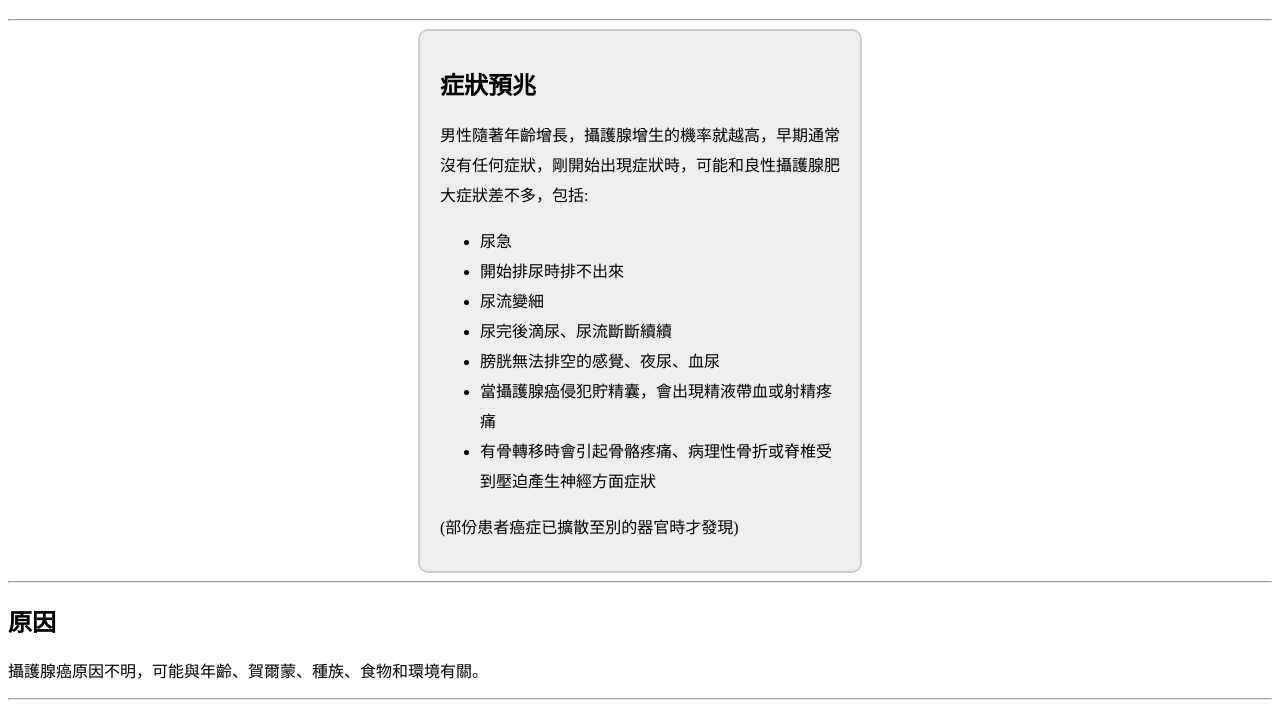
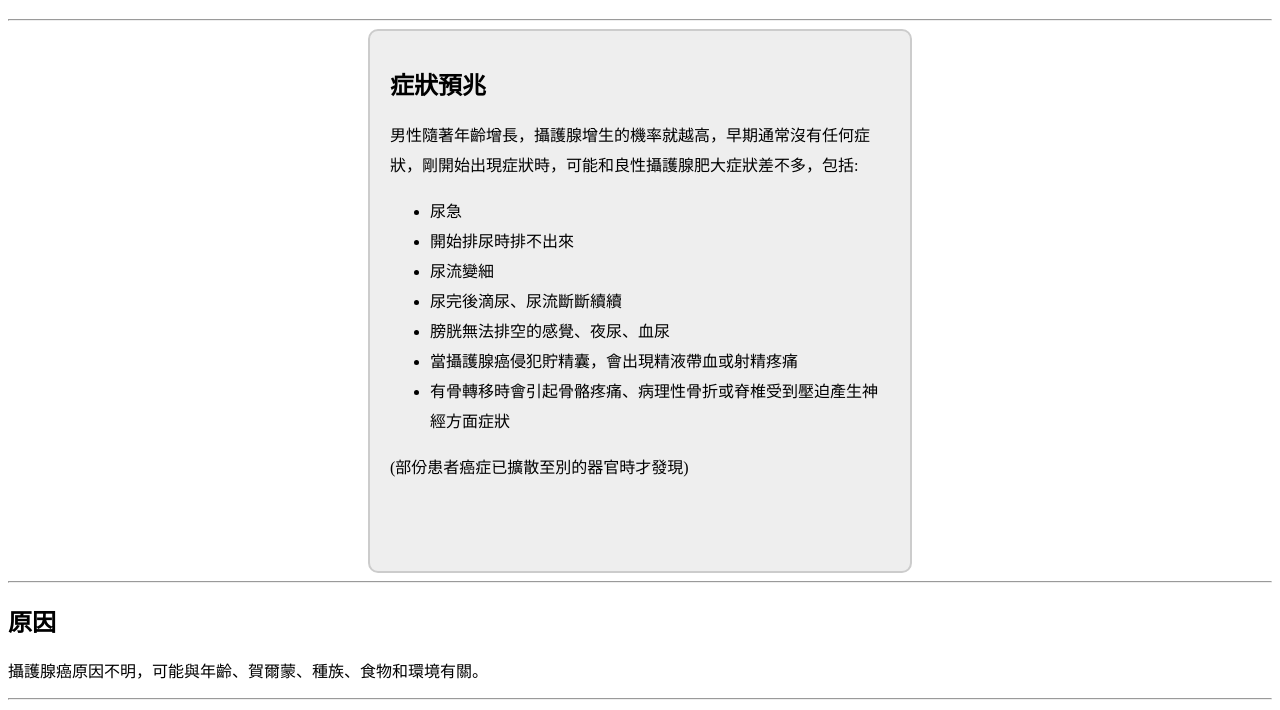
Before and after one commit to Lilian1016/Lilian.github.io, a plain HTML site: page cancer6.html in a window 1280 px wide. Shown: the part 90-800 px from the top of the page. Drawn offline with Linux system fonts and the light colour scheme.

Commit message:
Update cancer6.html

```diff
--- a/cancer6.html
+++ b/cancer6.html
@@ -7,7 +7,7 @@
     <hr>
     <h1 align="center">攝護腺癌</h1>
     <hr>
-<div style="border:2px #ccc solid;border-radius:10px;width:400px;height:500px;background-color:#eee;padding:20px;line-height:30px;margin: 0px auto;text-align=center">
+<div style="border:2px #ccc solid;border-radius:10px;width:500px;height:500px;background-color:#eee;padding:20px;line-height:30px;margin: 0px auto;">
     <h2>症狀預兆</h2>
 <p>男性隨著年齡增長，攝護腺增生的機率就越高，早期通常沒有任何症狀，剛開始出現症狀時，可能和良性攝護腺肥大症狀差不多，包括:</p>
 <ul>
```
